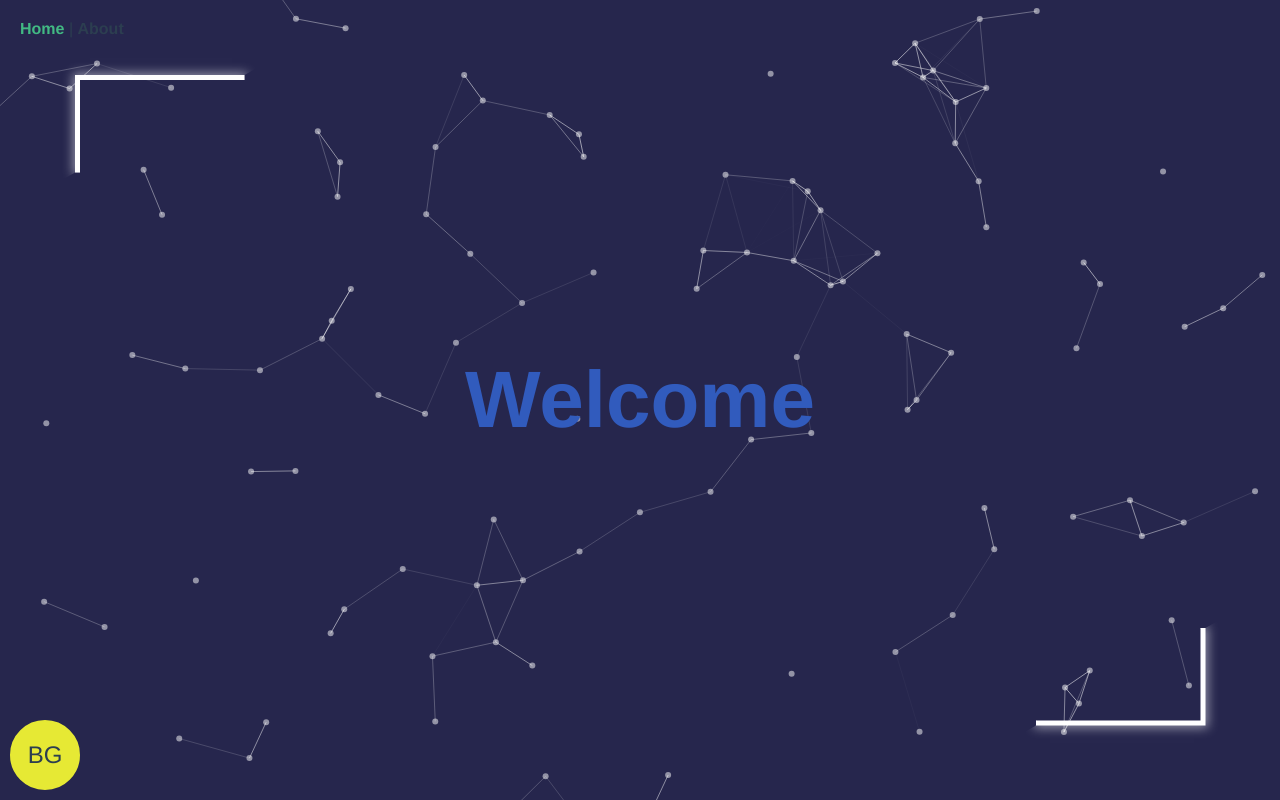
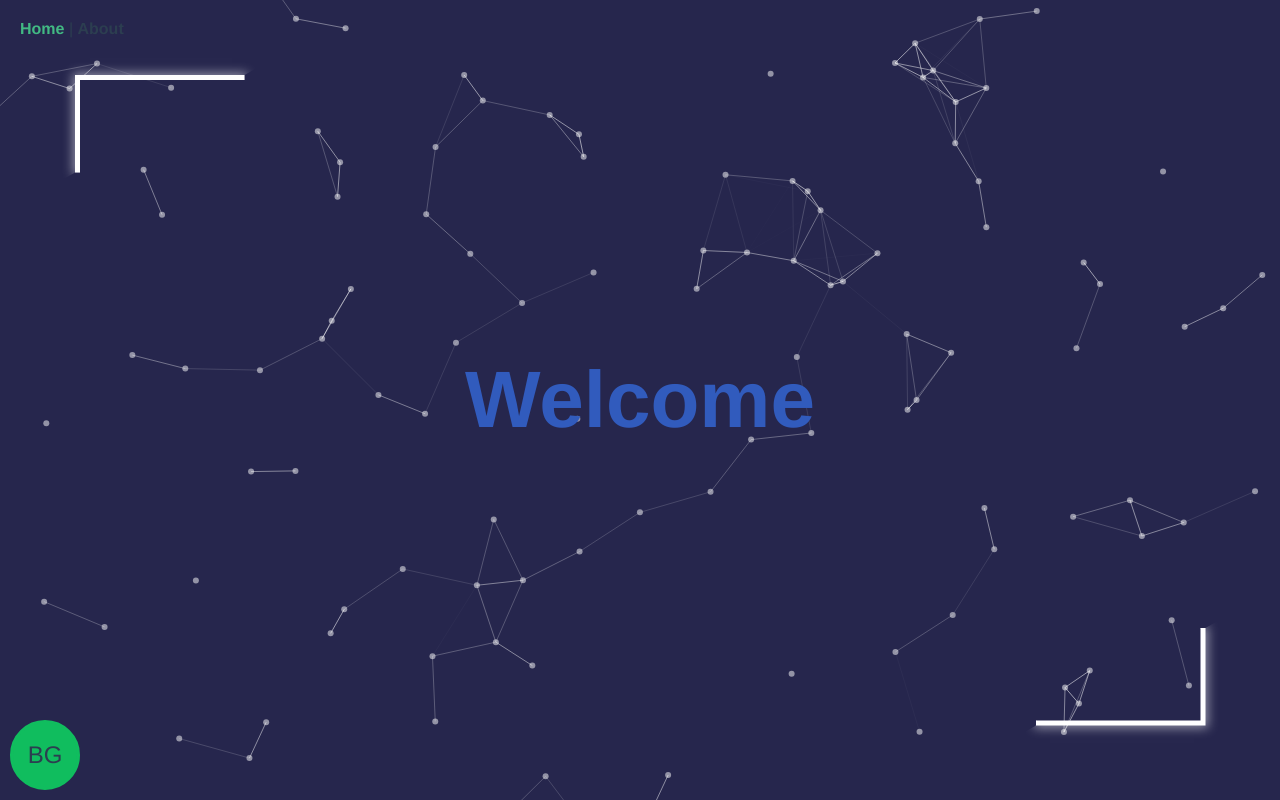
Before and after one commit to max-gurr/max-gurr.github.io, a Vue app: page /#/ in a window 1280 px wide. Built offline with nearby package versions, Linux system fonts and the light colour scheme; the HTML template or start-up script is replaced by a standard one.

Commit message:
bg select color

```diff
--- a/src/components/background/select.vue
+++ b/src/components/background/select.vue
@@ -29,6 +29,9 @@ export default {
 
 <style scoped lang="scss">
 .bg-select {
+    $bg-color: #52e293;
+    $node-color: #10bd5e;
+    $node-color-active: #83ecb3;
     position: absolute;
     z-index: 97;
     bottom: 10px;
@@ -43,7 +46,7 @@ export default {
         transform: translate(-50%, 50%);
         width: 70px;
         height: 70px;
-        background-color: rgb(190, 190, 24);
+        background-color: $bg-color;
         opacity: 0;
         border-radius: 50%;
         transition: all 0.5s ease;
@@ -60,22 +63,22 @@ export default {
         bottom: 0;
         left: 0;
         z-index: 99;
-        background-color: #e6e934;
+        background-color: $node-color;
         width: 70px;
         height: 70px;
         border-radius: 50%;
         font-size: 1.5em;
-        border: solid 3px #e6e934;
+        border: solid 3px $node-color;
 
         &:hover {
             @media (min-width: 720px) {
-                background-color: #fdffa4;
+                background-color: $node-color-active;
             };
         }
 
         &:active {
             @media (max-width: 719px) {
-                background-color: #fdffa4;
+                background-color: $node-color-active;
             };
         }
     }
@@ -83,7 +86,7 @@ export default {
     &__item {
         position: absolute;
         z-index: 0;
-        background-color: #e6e934;
+        background-color: $node-color;
         bottom: 10px;
         left: 15px;
         width: 40px;
@@ -105,13 +108,13 @@ export default {
 
         &:hover {
             @media (min-width: 720px) {
-                background-color: #fdffa4;
+                background-color: $node-color-active;
             };
         }
 
         &:active {
             @media (max-width: 719px) {
-                background-color: #fdffa4;
+                background-color: $node-color-active;
             };
         }
     }
```
